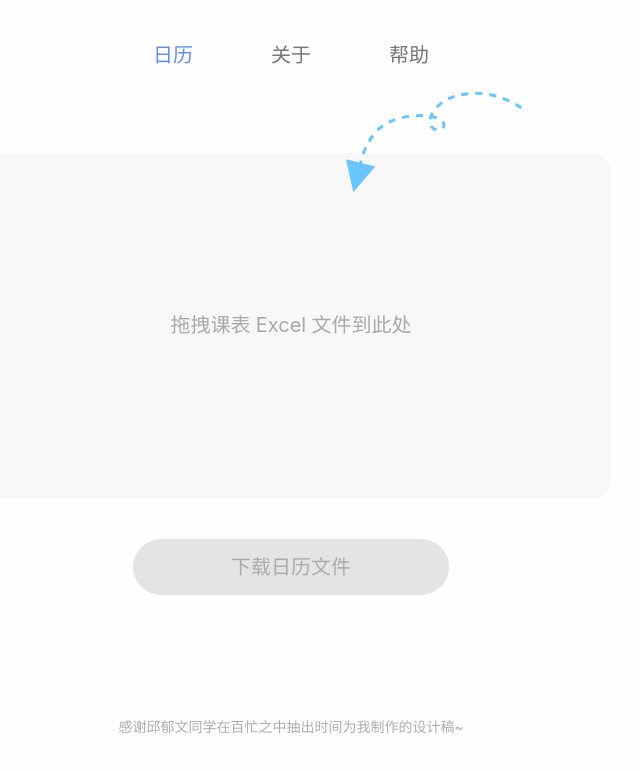
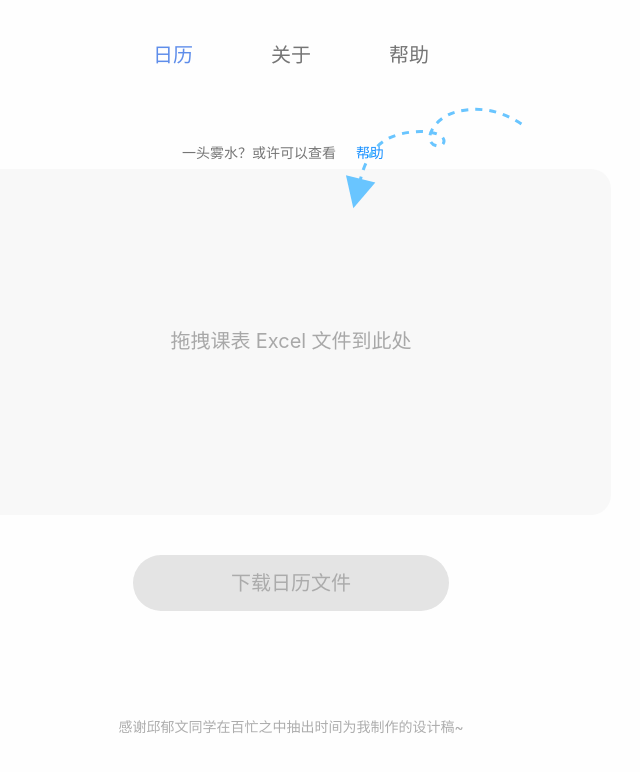
Before and after one commit to willx12123/schedule-calendar-cuc, a Vue app: page /#/ in a window 1280 px wide. Shown: the top 772 px of the page, without its empty margins (349-989 px from the left). Built offline with nearby package versions, Linux system fonts and the light colour scheme; what ics-in-browser would draw is missing.

Commit message:
feat: Add home help.

```diff
--- a/src/views/Home.vue
+++ b/src/views/Home.vue
@@ -1,5 +1,9 @@
 <template>
   <div class="home-wrapper">
+    <span v-if="!store.state.isDropped">
+      一头雾水？或许可以查看
+      <a-button type="link" @click="jumpToHelp">帮助</a-button>
+    </span>
     <file-drop-box />
     <download-button class="download-button" />
   </div>
@@ -7,6 +11,9 @@
 
 <script lang="ts">
 import { defineComponent } from 'vue';
+
+import router from '@/router';
+import { store } from '@/store';
 
 import FileDropBox from '@/components/FileDropBox.vue';
 import DownloadButton from '@/components/DownloadButton.vue';
@@ -18,7 +25,16 @@ export default defineComponent({
     DownloadButton,
   },
   setup() {
-    return {};
+    const jumpToHelp = () => {
+      console.log('lalal');
+
+      router.push('help');
+    };
+
+    return {
+      jumpToHelp,
+      store,
+    };
   },
 });
 </script>
@@ -37,6 +53,10 @@ export default defineComponent({
   justify-content: center;
   align-items: center;
 
+  > span {
+    color: rgba(0, 0, 0, 0.54);
+  }
+
   > .download-button {
     margin: 40px 0;
   }
```
Also changed, not shown: 8 other files (tests, documents, lock files or other folders).
